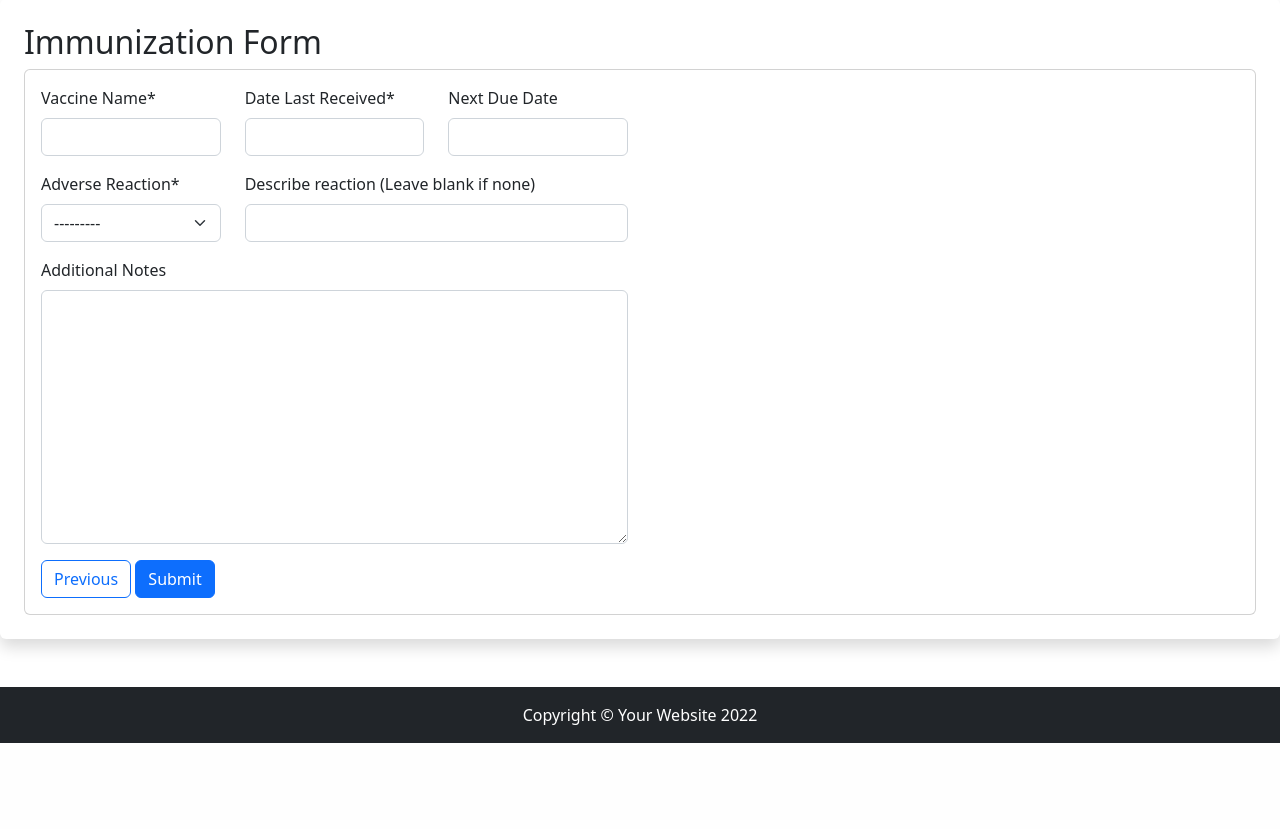
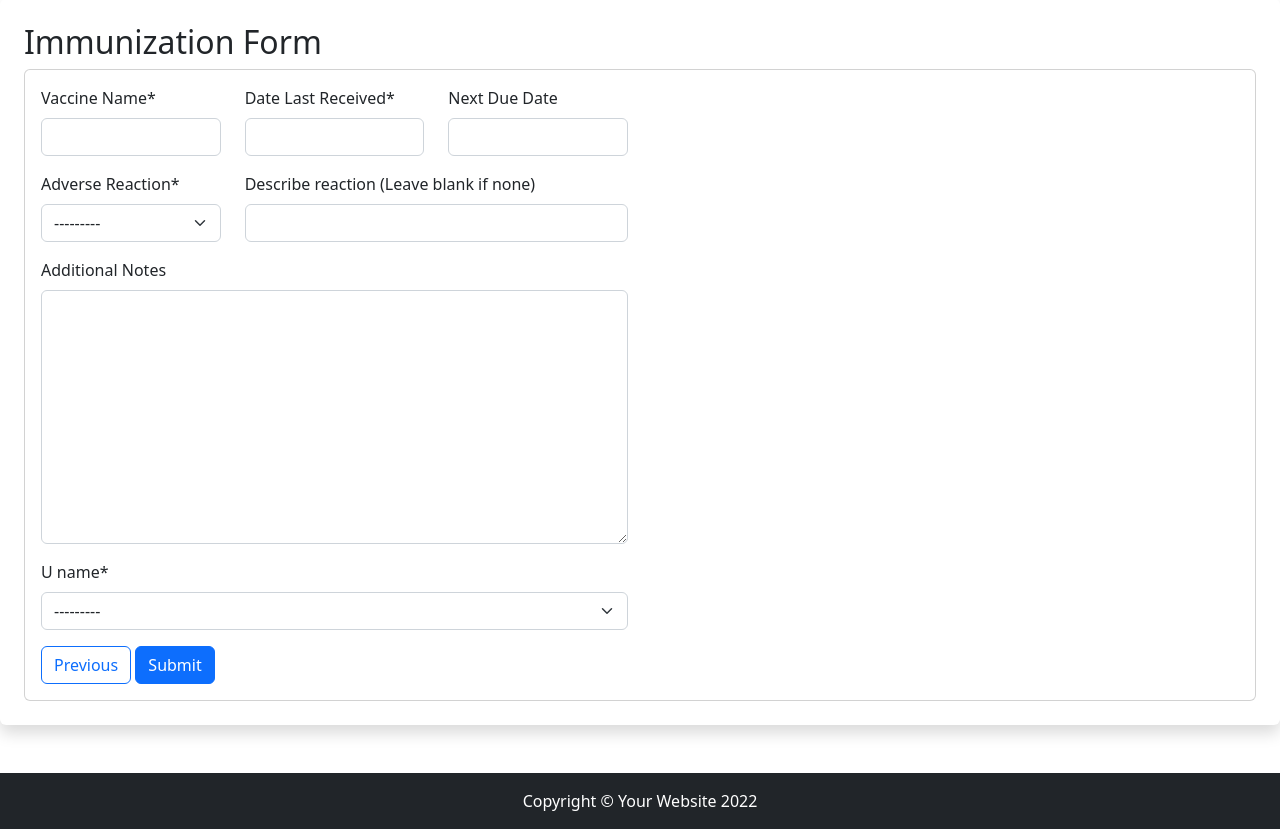
Before and after one commit to Stephen-Nw/nwaukwaPHR, a Django app: page /user_immunization in a window 1280 px wide. Shown: the part 57-886 px from the top of the page. Before the commit the page ends 800 px from the top, so only its background shows below. Run offline with Django 4.2, Linux system fonts and the light colour scheme; some libraries are stand-ins or nearby versions.

Commit message:
add user name

```diff
--- a/health_records/forms.py
+++ b/health_records/forms.py
@@ -200,6 +200,9 @@ class FamilySocialProfileForm(ModelForm):
 
 
 class ImmunizationProfileForm(ModelForm):
+    u_name = forms.ModelChoiceField(
+        queryset=UserProfile.objects.all())
+
     class Meta:
         model = ImmunizationProfile
         fields = '__all__'
@@ -209,7 +212,8 @@ class ImmunizationProfileForm(ModelForm):
             'vaccine_reaction': 'Adverse Reaction',
             'vaccine_rxn_if_positive': 'Describe reaction (Leave blank if none)',
             'vaccine_next_due': 'Next Due Date',
-            'vaccine_notes': 'Additional Notes'
+            'vaccine_notes': 'Additional Notes',
+            'u_name': 'Test '
         }
         widgets = {
             'vaccine_name': forms.TextInput(attrs={'class': 'form-control'}),
@@ -218,4 +222,5 @@ class ImmunizationProfileForm(ModelForm):
             'vaccine_rxn_if_positive': forms.TextInput(attrs={'class': 'form-control'}),
             'vaccine_next_due': forms.DateInput(attrs={'class': 'form-control'}),
             'vaccine_notes': forms.Textarea(attrs={'class': 'form-control'}),
+            'u_name': forms.Select(attrs={'class': 'form-control'}),
         }
--- a/health_records/templates/health_records/user_immunization.html
+++ b/health_records/templates/health_records/user_immunization.html
@@ -39,6 +39,11 @@
                 {{ form.vaccine_notes|as_crispy_field}}
             </div>
         </div>
+        <div class="row">
+            <div class="col-6">
+                {{ form.u_name|as_crispy_field}}
+            </div>
+        </div>
 
         <fieldset>
             <a class="btn btn-outline-primary" href="{% url 'user_familySocialHx' %}">Previous</a>
```
